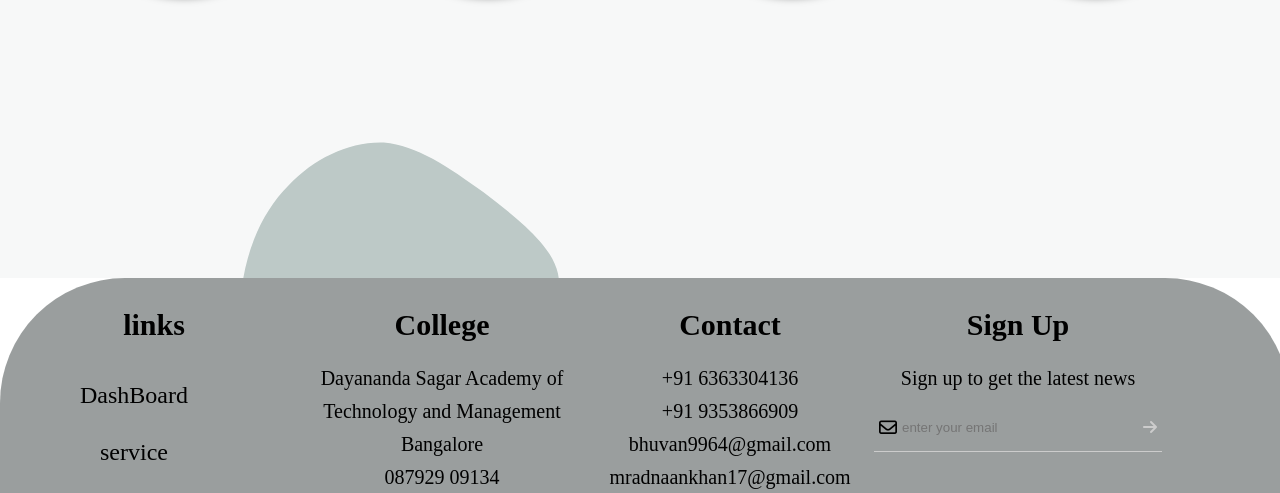
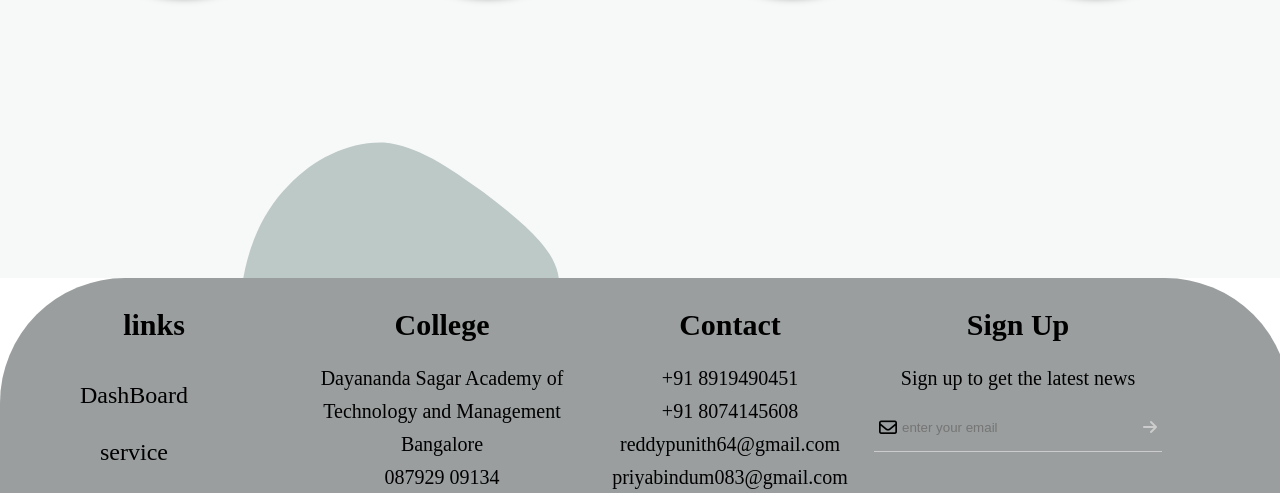
Before and after one commit to punithreddy1812/shd_tie, a plain HTML site: page aboutus.html in a window 1280 px wide. Shown: the part 522-1015 px from the top of the page. Drawn offline with nearby package versions, Linux system fonts and the light colour scheme.

Commit message:
Update aboutus.html

```diff
--- a/aboutus.html
+++ b/aboutus.html
@@ -115,10 +115,10 @@
 
             <div class="footer_tag">
                 <h2>Contact</h2>
-                <p>+91 6363304136</p>
-                <p>+91 9353866909</p>
-                <p>bhuvan9964@gmail.com</p>
-                <p>mradnaankhan17@gmail.com</p>
+                <p>+91 8919490451</p>
+                <p>+91 8074145608</p>
+                <p>reddypunith64@gmail.com</p>
+                <p>priyabindum083@gmail.com</p>
             </div>
 
             <div class="footer_tag">
```
